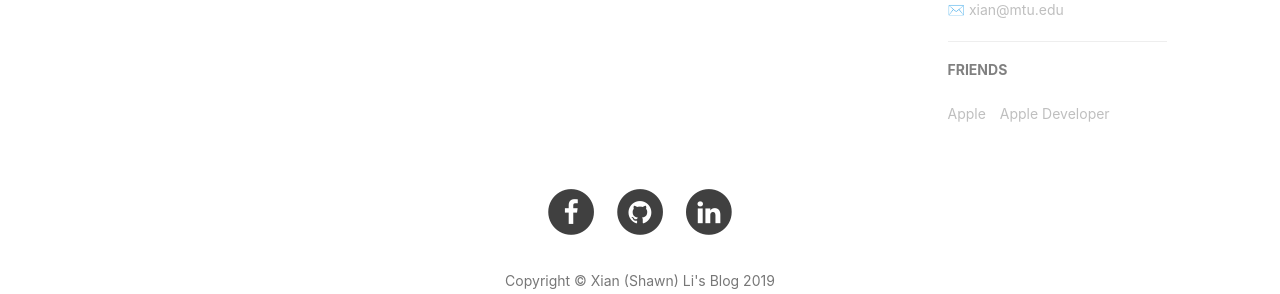
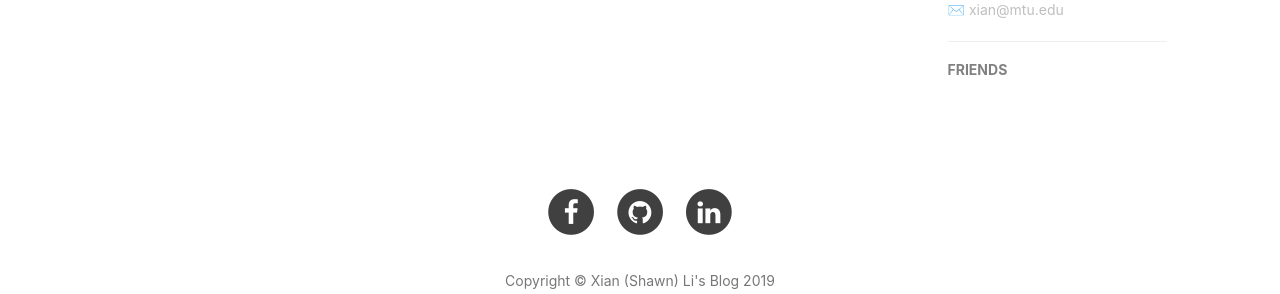
Before and after one commit to xian49930/jiuwuzhi.github.io, a Jekyll site: the page built from about.html, in a window 1280 px wide. Shown: the part 896-1190 px from the top of the page. Built offline with Jekyll 4.4.1, drawn with Linux system fonts in a browser that asks for light colours; nearby versions of some CDN libraries; comment, search, counter and statistics services are not loaded; grey boxes are pictures that could not be loaded.

Commit message:
change the config

```diff
--- a/_config.yml
+++ b/_config.yml
@@ -1,11 +1,11 @@
 # Site settings
 title: Xian (Shawn) Li's Blog
 SEOTitle: Xian's Blog | XL Blog
-header-img: img/post-bg-desk.jpg
+header-img: img/post-bg-mp.jpg
 email: xian@mtu.edu
 description: "Fortune Favors the Bold."
-keyword: "Apple, iPhone"
-url: "https://jiuwuzhi.github.io"          # your host, for absolute URL
+keyword:
+url: "https://xian49930.github.io"          # your host, for absolute URL
 baseurl: ""      # for example, '/blog' if your blog hosted on 'host/blog'
 github_repo: "https://github.com/jiuwuzhi/jiuwuzhi.github.io.git" # you code repository
 
@@ -20,7 +20,7 @@
 RSS: false
 # weibo_username:     qiubaiying
 # zhihu_username:     qiubaiying
-github_username:    jiuwuzhi
+github_username:    xian49930
 facebook_username:    xian.li.794
 linkedin_username:    xian-li-51034b135
 # jianshu_username:   e71990ada2fd
@@ -65,9 +65,9 @@
   enable: true    #是否开启Gitalk评论
   clientID: 64d1dddd0e6cf283a9ac                            #生成的clientID
   clientSecret: 9c75ea74e805d9ac1e2798c1c267f55aff91b6e5    #生成的clientSecret
-  repo: jiuwuzhi.github.io    #仓库名称
-  owner: jiuwuzhi    #github用户名
-  admin: jiuwuzhi
+  repo: xian49930.github.io    #仓库名称
+  owner: xian49930    #github用户名
+  admin: xian49930
   distractionFreeMode: true #是否启用类似FB的阴影遮罩
 
 
@@ -100,11 +100,11 @@
 # Friends
 friends: [
     {
-        title: "Apple",
-        href: "https://apple.com"
+        title: ,
+        href:
     },{
-        title: "Apple Developer",
-        href: "https://developer.apple.com/"
+        title: ,
+        href:
     }
 ]
 
```
